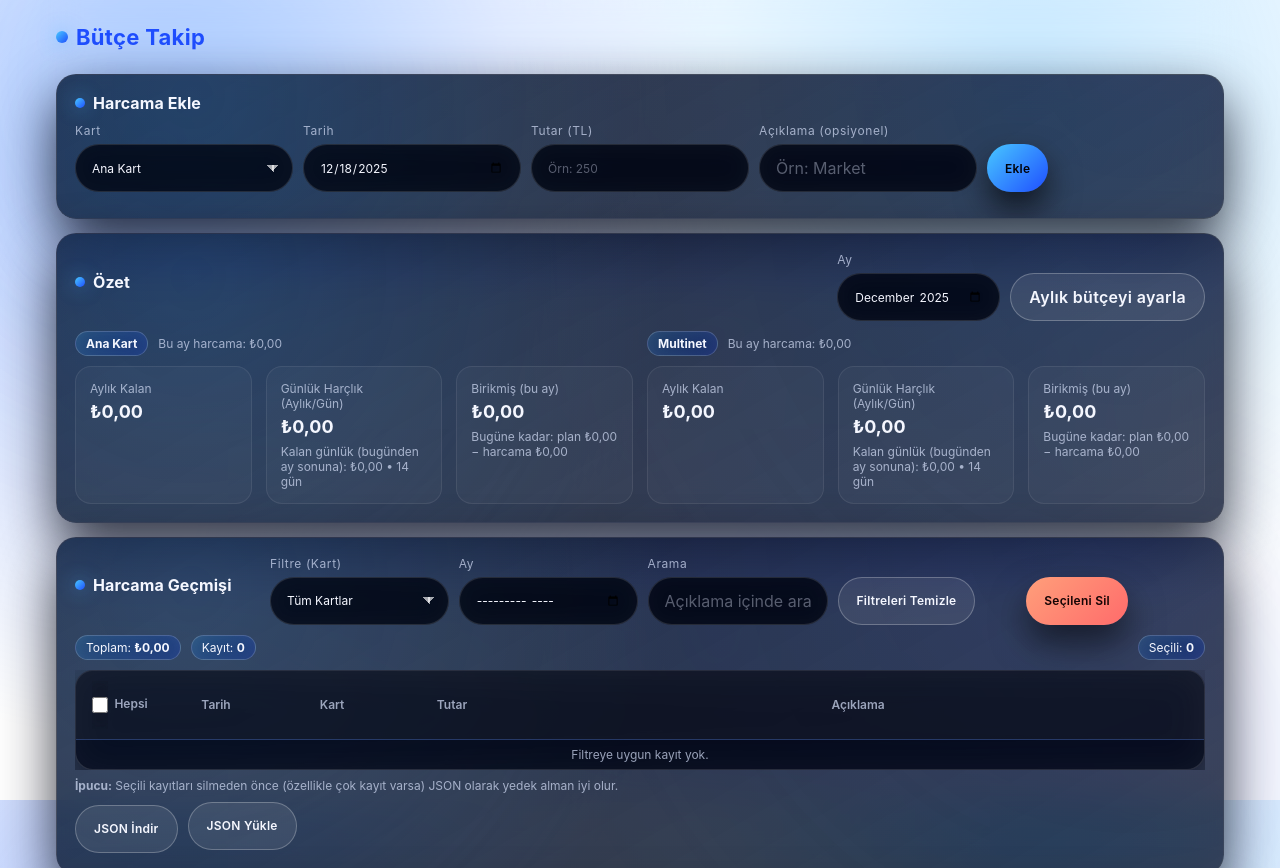
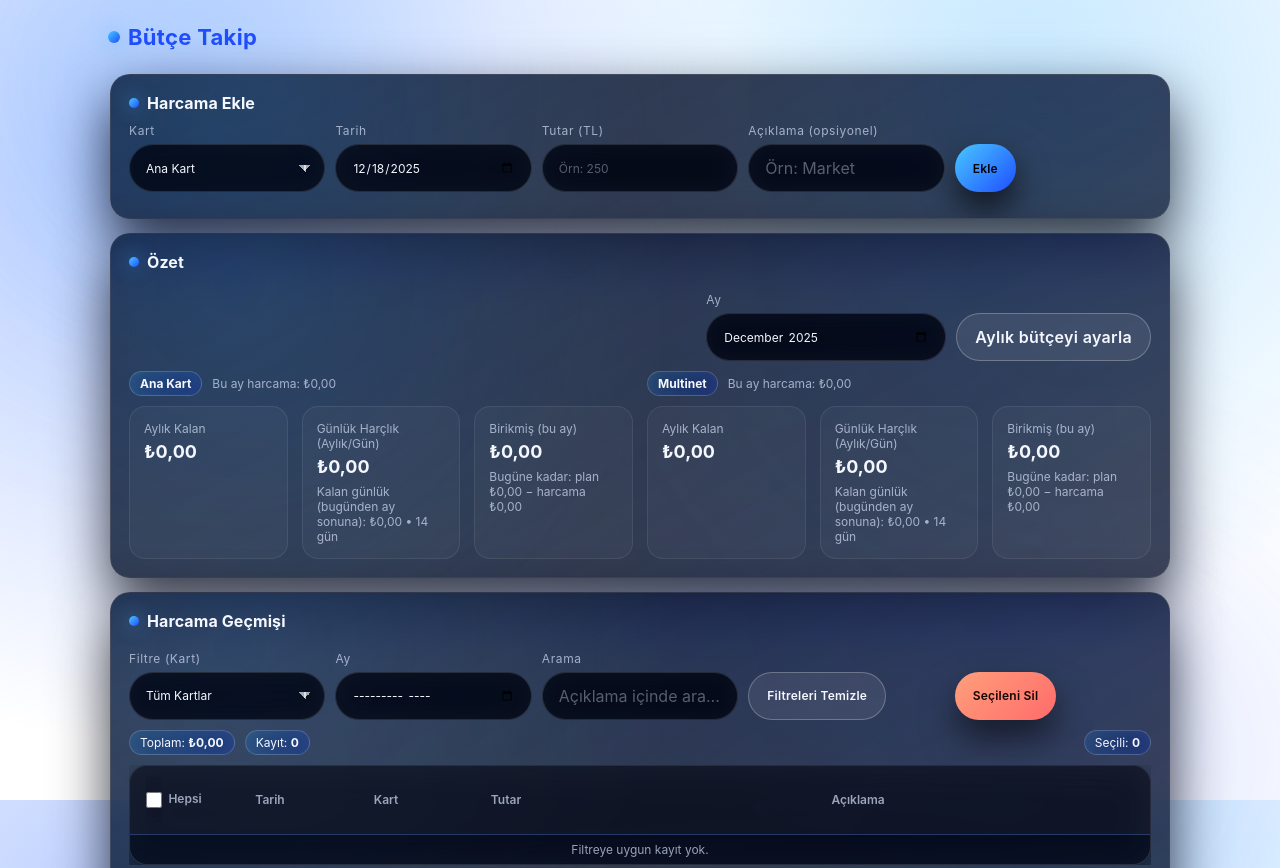
Before and after one commit to fuzhayli/arda_budget_tracker, a plain HTML site: page index.html in a window 1280 px wide. Shown: the top 868 px of the page. Drawn offline with nearby package versions, Linux system fonts and the light colour scheme.

Commit message:
Improve mobile responsiveness

```diff
--- a/index.html
+++ b/index.html
@@ -17,6 +17,7 @@
       --danger:#ff6b6b;
       --shadow:0 24px 55px rgba(1,4,18,.8);
       --radius:20px;
+      --content-max:1100px;
       --glass:rgba(4,12,33,.78);
       --glass-soft:rgba(255,255,255,.08);
       --blur-heavy:18px;
@@ -66,9 +67,9 @@
       100%{ transform:translate3d(-10px,25px,0) scale(.95); }
     }
     header{
-      padding:24px 16px 12px;
-      width:min(1200px, 100%);
-      max-width:1200px;
+      padding:24px clamp(14px, 4vw, 18px) 12px;
+      width:min(var(--content-max), 100%);
+      max-width:var(--content-max);
       margin:0 auto;
       position: relative;
       z-index:1;
@@ -97,10 +98,10 @@
       font-size:13px;
     }
     main{
-      width:min(1200px, 100%);
-      max-width:1200px;
+      width:min(var(--content-max), 100%);
+      max-width:var(--content-max);
       margin:0 auto;
-      padding:12px 16px 40px;
+      padding:12px clamp(14px, 4vw, 20px) 40px;
       display:grid;
       grid-template-columns: 1fr;
       gap:14px;
@@ -120,12 +121,15 @@
     @media (max-width: 980px){
       .grid-2, .grid-3{ grid-template-columns:1fr; }
     }
+    header, main, .card, .grid-2, .grid-3, .row, .field{
+      min-width:0;
+    }
     .card{
       background:linear-gradient(150deg, rgba(8,18,46,.85), rgba(4,9,25,.75));
       border:1px solid rgba(255,255,255,.08);
       border-radius:var(--radius);
       box-shadow:var(--shadow);
-      padding:18px;
+      padding:clamp(14px, 4vw, 18px);
       position:relative;
       overflow:hidden;
       backdrop-filter: blur(var(--blur-heavy)) saturate(190%);
@@ -172,6 +176,8 @@
     }
     input, select, textarea{
       width:100%;
+      max-width:100%;
+      min-width:0;
       padding:12px 16px;
       border:1px solid rgba(255,255,255,.12);
       border-radius:24px;
@@ -206,6 +212,13 @@
       min-width: 180px;
     }
     .field.small{ min-width: 150px; max-width: 240px; }
+    .row > *{
+      min-width:0;
+      max-width:100%;
+    }
+    .card .row{
+      width:100%;
+    }
     .btn{
       cursor:pointer;
       border:0;
@@ -358,7 +371,7 @@
     .budget-panel .hint{
       margin-top:10px;
     }
-    @media (max-width: 640px){
+    @media (max-width: 768px){
       .summary-actions{
         flex-direction:column;
         align-items:stretch;
```
